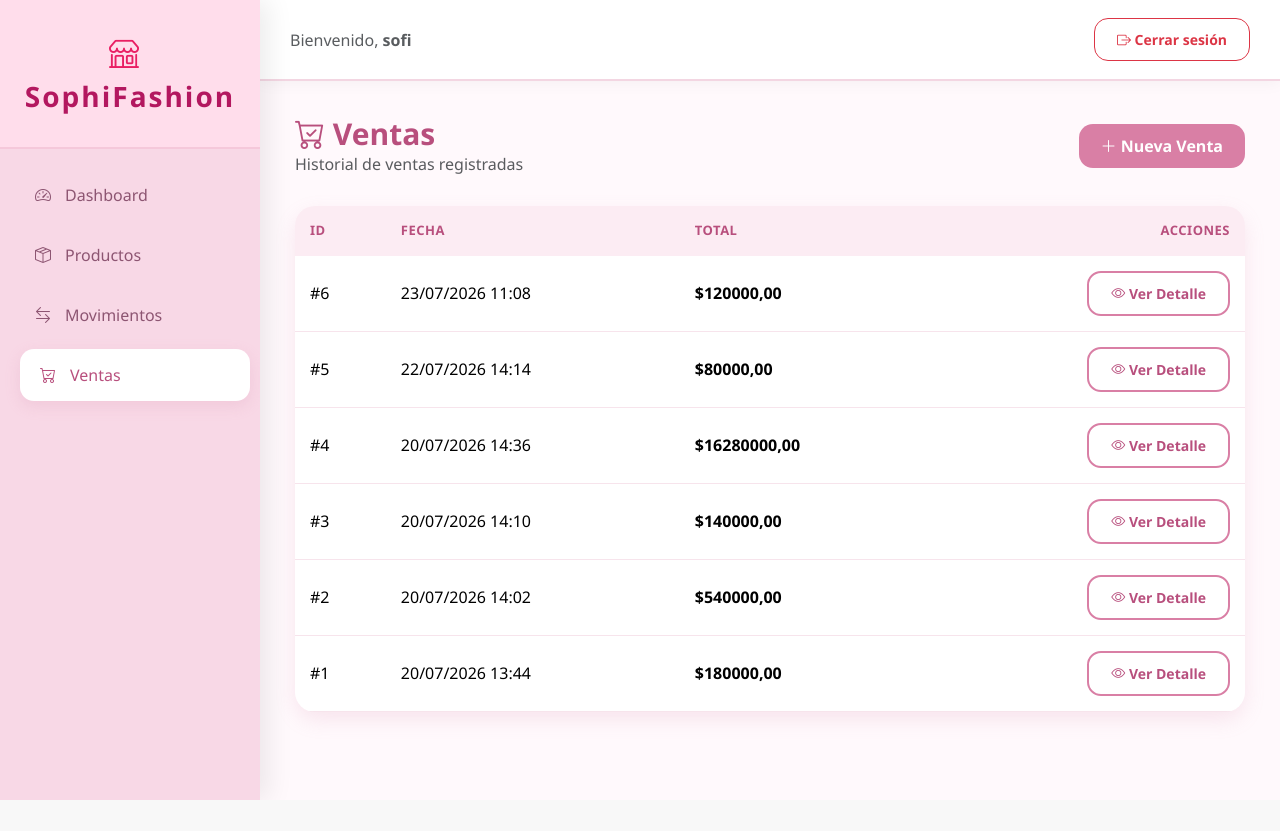
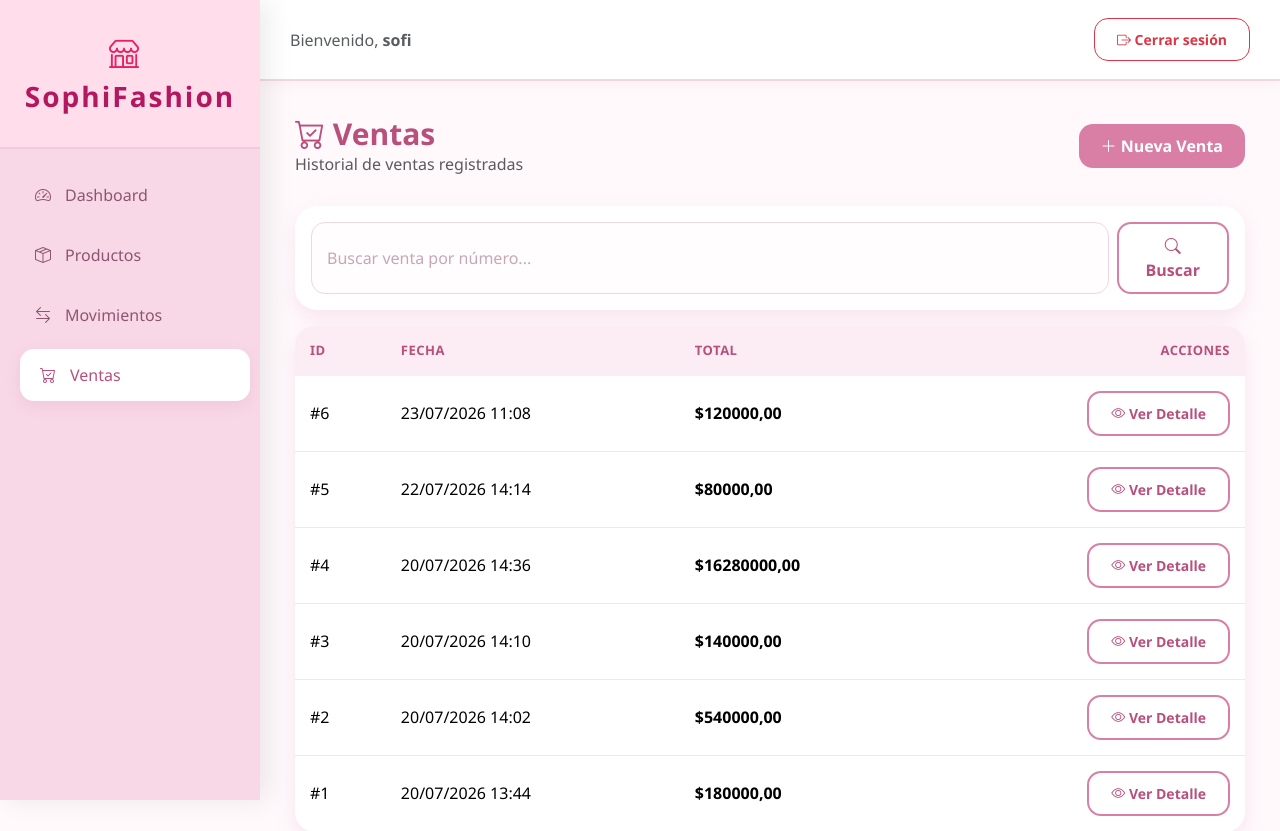
Before and after one commit to sofilozano-7968/tiendaropa, a Django app: page /ventas/ in a window 1280 px wide. Shown: the top 831 px of the page. Before the commit the page ends 800 px from the top, so only its background shows below. Run offline with Django 4.2, Linux system fonts and the light colour scheme; a user stored in the database is signed in; data comes from the database, SQL or seed files in the repository.

Commit message:
Barra de busqueda de ventas

```diff
--- a/templates/ventas/venta_list.html
+++ b/templates/ventas/venta_list.html
@@ -11,6 +11,24 @@
     <a href="{% url 'venta_create' %}" class="btn btn-primary">
         <i class="bi bi-plus-lg"></i> Nueva Venta
     </a>
+</div>
+
+<div class="card mb-3">
+    <div class="card-body">
+        <form method="get" class="d-flex gap-2">
+            <input
+                type="text"
+                name="q"
+                class="form-control"
+                placeholder="Buscar venta por número..."
+                value="{{ busqueda }}"
+            >
+
+            <button class="btn btn-outline-primary" type="submit">
+                <i class="bi bi-search"></i> Buscar
+            </button>
+        </form>
+    </div>
 </div>
 
 <div class="card">
--- a/ventas/views.py
+++ b/ventas/views.py
@@ -5,9 +5,11 @@ from django.contrib import messages
 from django.contrib.auth.mixins import LoginRequiredMixin
 from django.core.exceptions import ValidationError
 from django.db import transaction
+from django.db.models import Q
 from django.shortcuts import redirect
 from django.urls import reverse_lazy
 from django.views.generic import CreateView, DetailView, ListView
+
 
 from inventario.models import Producto
 
@@ -20,6 +22,22 @@ class VentaListView(LoginRequiredMixin, ListView):
     template_name = 'ventas/venta_list.html'
     context_object_name = 'ventas'
     paginate_by = 10
+
+    def get_queryset(self):
+        queryset = super().get_queryset()
+        busqueda = self.request.GET.get('q', '').strip()
+
+        if busqueda:
+            queryset = queryset.filter(
+                Q(id__icontains=busqueda)
+            )
+
+        return queryset
+
+    def get_context_data(self, **kwargs):
+        context = super().get_context_data(**kwargs)
+        context['busqueda'] = self.request.GET.get('q', '')
+        return context
 
 
 class VentaDetailView(LoginRequiredMixin, DetailView):
```
